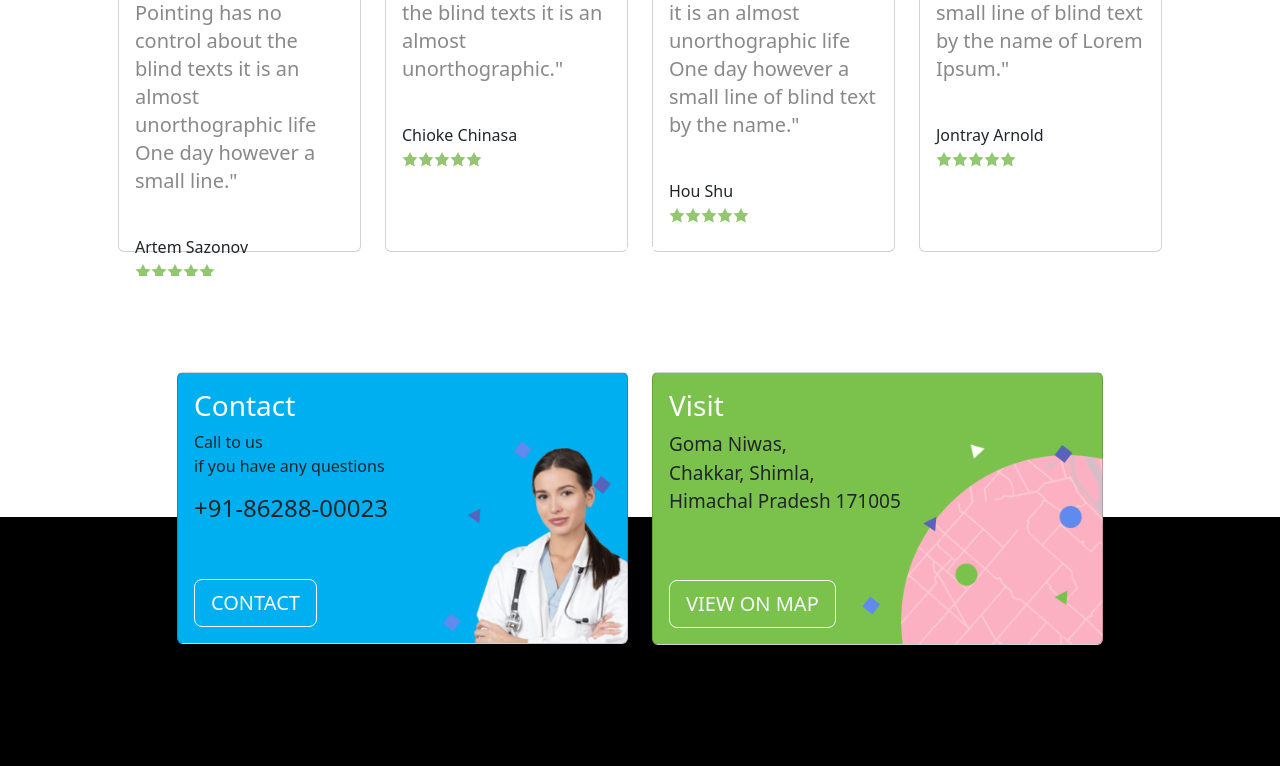
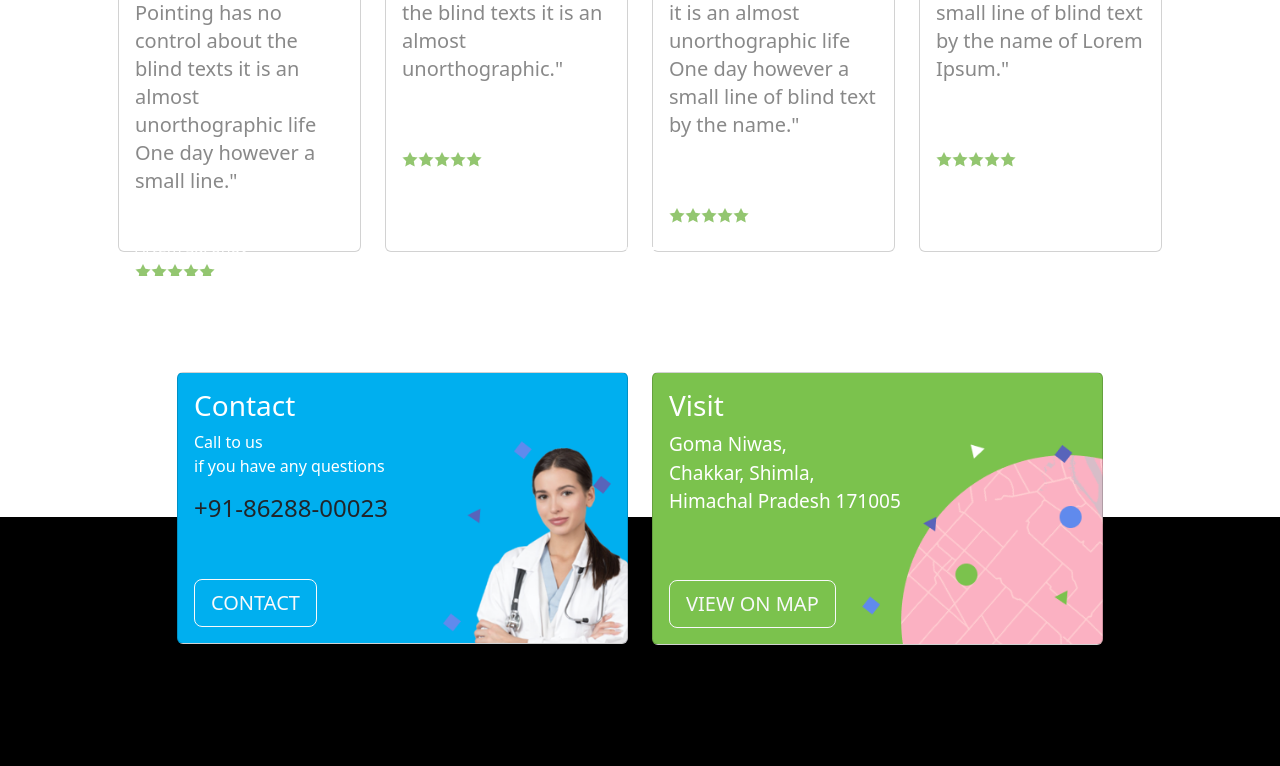
Before and after one commit to Euronoxx/chelsea, a Next.js app: page / in a window 1280 px wide. Shown: the part 3440-4206 px from the top of the page. Built offline with nearby package versions, Linux system fonts and the light colour scheme.

Commit message:
CSS updated

```diff
--- a/app/globals.css
+++ b/app/globals.css
@@ -103,7 +103,7 @@ a {
   border: none;
   color: #c3d1dd;
 }
-.bluecard h3, h4 {
+.bluecard h3, h4, p {
   color: #fff;
 }
 .greencard {
@@ -116,6 +116,7 @@ a {
 }
 .greencard p {
   font-size: 19px;
+  color: #fff;
 }
 .greencard h3, h4 {
   color: #fff;
```
